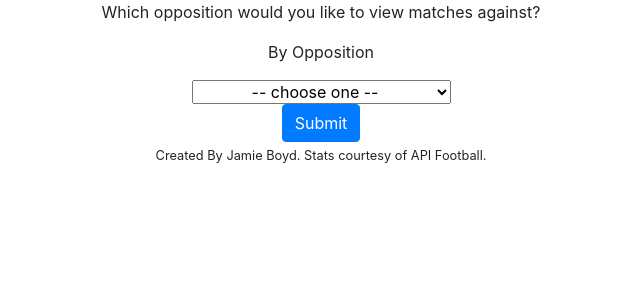
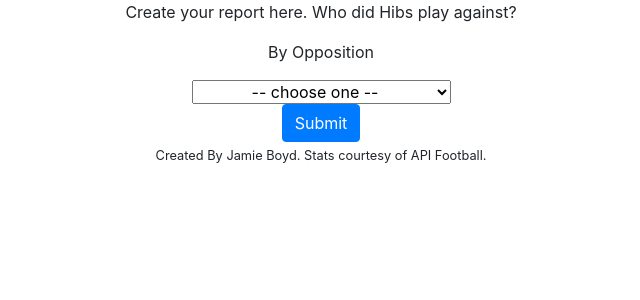
Before and after one commit to jboyd8/milestone-project-3, a Flask app: page / in a window 1280 px wide. Shown: the part 56-356 px from the top of the page, without its empty margins (319-959 px from the left). Run offline with Flask 2, Linux system fonts and the light colour scheme; some libraries are stand-ins or nearby versions.

Commit message:
feat: amended the title of the page

```diff
--- a/app/templates/index.html
+++ b/app/templates/index.html
@@ -3,7 +3,7 @@
 <section class="container">
     <div class="row">
         <div class="col-12 text-center">
-            <p>Which opposition would you like to view matches against?</p>
+            <p>Create your report here. Who did Hibs play against?</p>
         </div>
     </div>
     <div class="row" id="form-row">
```
